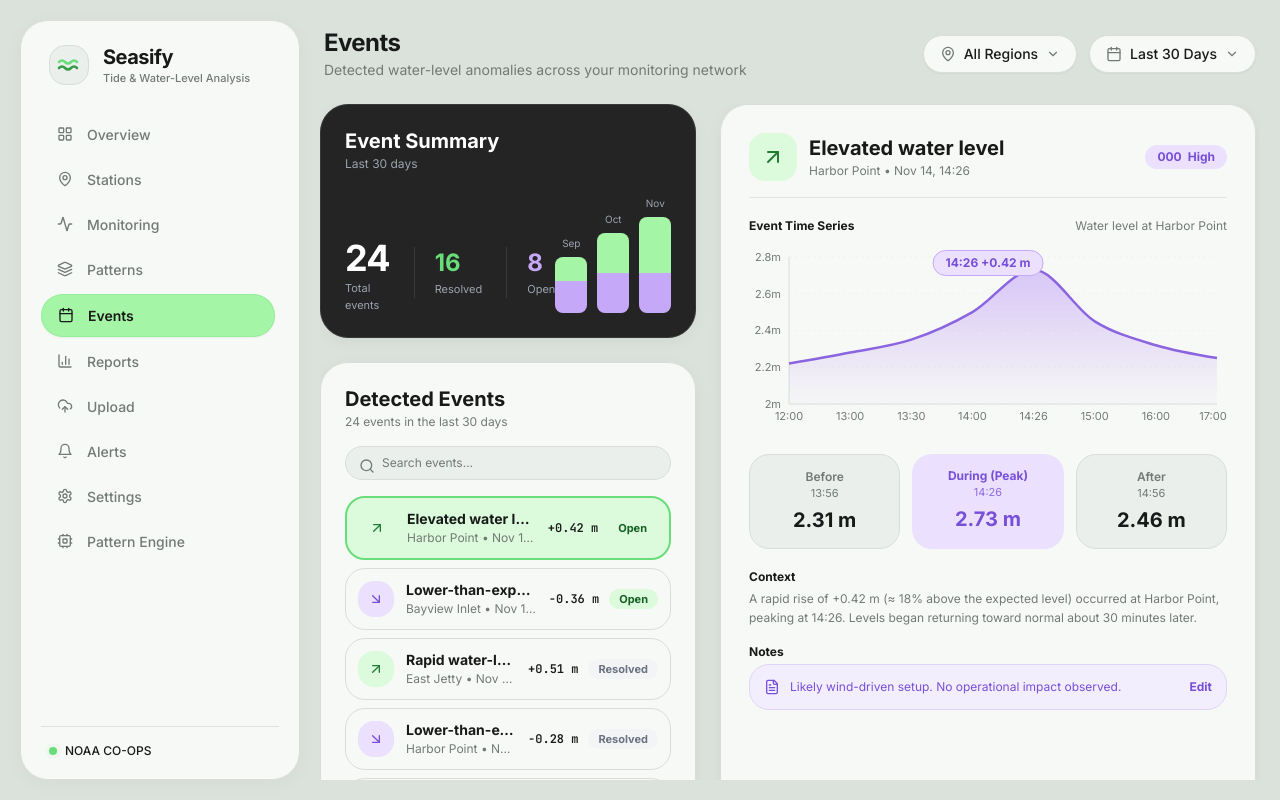
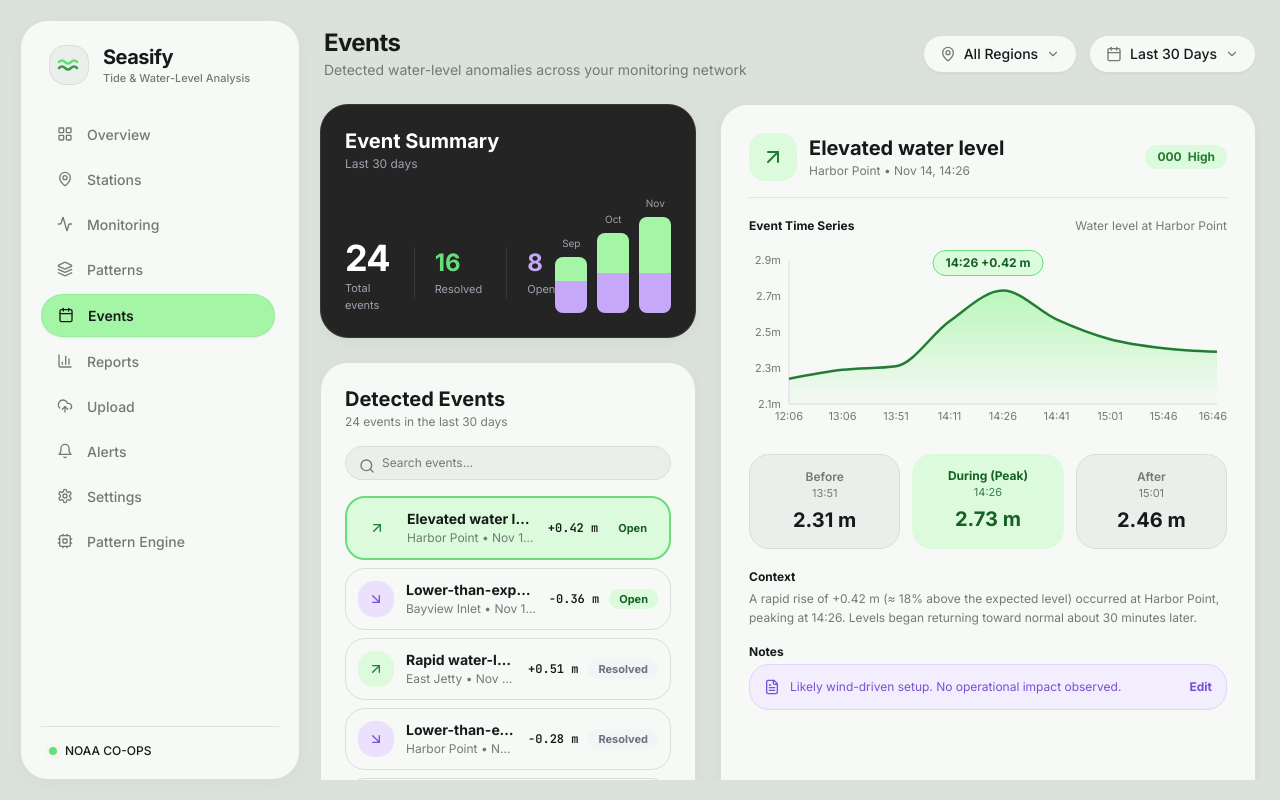
Before and after one commit to ommd3076/seasify, a React (Vite) app: page /events in a window 1280 px wide. Built offline with nearby package versions, Linux system fonts and the light colour scheme.

Commit message:
feat(events): dynamically update event hydrograph time-series and color gradients on event selection

```diff
--- a/src/screens/EventsScreen.tsx
+++ b/src/screens/EventsScreen.tsx
@@ -153,17 +153,72 @@ export const EventsScreen: React.FC = () => {
 
   const currentEvent = eventList[selectedEventIndex] || eventList[0];
 
-  // Simulated 6-hour event hydrograph
-  const eventTimeSeries = [
-    { time: '12:00', level: 2.22 },
-    { time: '13:00', level: 2.28 },
-    { time: '13:30', level: 2.35 },
-    { time: '14:00', level: 2.50 },
-    { time: '14:26', level: 2.73, isPeak: true },
-    { time: '15:00', level: 2.45 },
-    { time: '16:00', level: 2.32 },
-    { time: '17:00', level: 2.25 },
-  ];
+  const isFeet = (unitSetting as string) === 'imperial' || (unitSetting as string) === 'english' || (unitSetting as string) === 'feet';
+  const unitSuffix = isFeet ? 'ft' : 'm';
+
+  const toUnitVal = (strVal: string) => {
+    const num = parseFloat(strVal.replace(/[^0-9.-]/g, '')) || 0;
+    return isFeet ? Number((num * 3.28084).toFixed(2)) : Number(num.toFixed(2));
+  };
+
+  const formatDeltaStr = (deltaStr: string) => {
+    const num = parseFloat(deltaStr.replace(/[^0-9.-]/g, '')) || 0;
+    const sign = deltaStr.trim().startsWith('-') ? '-' : '+';
+    if (isFeet) {
+      const ft = Math.abs(num * 3.28084).toFixed(2);
+      return `${sign}${ft} ft`;
+    }
+    return `${sign}${Math.abs(num).toFixed(2)} m`;
+  };
+
+  const { chartData, yDomain, peakTime, beforeTime, afterTime } = useMemo(() => {
+    const duringVal = toUnitVal(currentEvent.during);
+    const beforeVal = toUnitVal(currentEvent.before);
+    const afterVal = toUnitVal(currentEvent.after);
+
+    const match = currentEvent.time.match(/(\d{1,2}):(\d{2})/);
+    const baseHour = match ? parseInt(match[1], 10) : 14;
+    const baseMin = match ? parseInt(match[2], 10) : 26;
+
+    const fmtTime = (totalMinutes: number) => {
+      const normalizedMins = ((totalMinutes % (24 * 60)) + (24 * 60)) % (24 * 60);
+      const h = Math.floor(normalizedMins / 60);
+      const m = normalizedMins % 60;
+      return `${h.toString().padStart(2, '0')}:${m.toString().padStart(2, '0')}`;
+    };
+
+    const peakMins = baseHour * 60 + baseMin;
+    const pTime = fmtTime(peakMins);
+    const bTime = fmtTime(peakMins - 35);
+    const aTime = fmtTime(peakMins + 35);
+
+    const data = [
+      { time: fmtTime(peakMins - 140), level: Number((beforeVal * 0.97).toFixed(2)) },
+      { time: fmtTime(peakMins - 80), level: Number((beforeVal * 0.99).toFixed(2)) },
+      { time: bTime, level: Number(beforeVal.toFixed(2)) },
+      { time: fmtTime(peakMins - 15), level: Number(((beforeVal * 0.4) + (duringVal * 0.6)).toFixed(2)) },
+      { time: pTime, level: Number(duringVal.toFixed(2)), isPeak: true },
+      { time: fmtTime(peakMins + 15), level: Number(((duringVal * 0.4) + (afterVal * 0.6)).toFixed(2)) },
+      { time: aTime, level: Number(afterVal.toFixed(2)) },
+      { time: fmtTime(peakMins + 80), level: Number((afterVal * 0.98).toFixed(2)) },
+      { time: fmtTime(peakMins + 140), level: Number((afterVal * 0.97).toFixed(2)) },
+    ];
+
+    const levels = data.map((d) => d.level);
+    const minL = Math.min(...levels);
+    const maxL = Math.max(...levels);
+    const span = Math.max(0.4, maxL - minL);
+    const yMin = Math.max(0, Number((minL - span * 0.25).toFixed(1)));
+    const yMax = Number((maxL + span * 0.25).toFixed(1));
+
+    return {
+      chartData: data,
+      yDomain: [yMin, yMax] as [number, number],
+      peakTime: pTime,
+      beforeTime: bTime,
+      afterTime: aTime,
+    };
+  }, [currentEvent, isFeet]);
 
   return (
     <div data-testid="screen-events" className="space-y-6">
@@ -308,7 +363,7 @@ export const EventsScreen: React.FC = () => {
 
                     <div className="flex items-center gap-2.5 shrink-0">
                       <span className="font-bold text-xs font-mono text-[#171A18]">
-                        {ev.delta}
+                        {formatDeltaStr(ev.delta)}
                       </span>
                       <span
                         className={`px-2.5 py-0.5 rounded-full text-[11px] font-bold ${
@@ -356,7 +411,13 @@ export const EventsScreen: React.FC = () => {
                 </div>
               </div>
 
-              <span className="px-3 py-1 rounded-full text-xs font-bold bg-[#EBE0FE] text-[#784FD8] flex items-center gap-1.5">
+              <span
+                className={`px-3 py-1 rounded-full text-xs font-bold flex items-center gap-1.5 ${
+                  currentEvent.variant === 'mint'
+                    ? 'bg-[#DCFADC] text-[#227C34]'
+                    : 'bg-[#EBE0FE] text-[#784FD8]'
+                }`}
+              >
                 <span>000</span>
                 <span>{currentEvent.severity}</span>
               </span>
@@ -375,11 +436,15 @@ export const EventsScreen: React.FC = () => {
 
               <div className="h-48 w-full relative">
                 <ResponsiveContainer width="100%" height="100%">
-                  <AreaChart data={eventTimeSeries} margin={{ top: 15, right: 10, left: -20, bottom: 0 }}>
+                  <AreaChart data={chartData} margin={{ top: 18, right: 10, left: -20, bottom: 0 }}>
                     <defs>
-                      <linearGradient id="eventLavender" x1="0" y1="0" x2="0" y2="1">
-                        <stop offset="5%" stopColor="#C5A8F8" stopOpacity={0.6} />
+                      <linearGradient id="eventLavenderGradient" x1="0" y1="0" x2="0" y2="1">
+                        <stop offset="5%" stopColor="#C5A8F8" stopOpacity={0.65} />
                         <stop offset="95%" stopColor="#C5A8F8" stopOpacity={0.05} />
+                      </linearGradient>
+                      <linearGradient id="eventMintGradient" x1="0" y1="0" x2="0" y2="1">
+                        <stop offset="5%" stopColor="#A5F5A6" stopOpacity={0.7} />
+                        <stop offset="95%" stopColor="#A5F5A6" stopOpacity={0.05} />
                       </linearGradient>
                     </defs>
                     <CartesianGrid strokeDasharray="3 3" stroke="#F0F3F1" vertical={false} />
@@ -391,13 +456,12 @@ export const EventsScreen: React.FC = () => {
                       tickLine={false}
                     />
                     <YAxis
-                      domain={[2.0, 2.8]}
-                      ticks={[2.0, 2.2, 2.4, 2.6, 2.8]}
+                      domain={yDomain}
                       stroke="#737A75"
                       tick={{ fill: '#737A75', fontSize: 11 }}
                       axisLine={{ stroke: '#D9DEDA' }}
                       tickLine={false}
-                      unit="m"
+                      unit={unitSuffix}
                     />
                     <Tooltip
                       content={({ active, payload }) => {
@@ -406,7 +470,13 @@ export const EventsScreen: React.FC = () => {
                         return (
                           <div className="bg-white border border-border rounded-xl p-2.5 shadow-panel text-xs">
                             <span className="font-bold text-primary-text">{d.time}: </span>
-                            <span className="font-mono text-[#784FD8] font-bold">{d.level} m</span>
+                            <span
+                              className={`font-mono font-bold ${
+                                currentEvent.variant === 'mint' ? 'text-[#227C34]' : 'text-[#784FD8]'
+                              }`}
+                            >
+                              {d.level} {unitSuffix}
+                            </span>
                           </div>
                         );
                       }}
@@ -414,18 +484,24 @@ export const EventsScreen: React.FC = () => {
                     <Area
                       type="monotone"
                       dataKey="level"
-                      stroke="#8B64DF"
+                      stroke={currentEvent.variant === 'mint' ? '#227C34' : '#8B64DF'}
                       strokeWidth={2.5}
                       fillOpacity={1}
-                      fill="url(#eventLavender)"
-                      isAnimationActive={false}
+                      fill={currentEvent.variant === 'mint' ? 'url(#eventMintGradient)' : 'url(#eventLavenderGradient)'}
+                      isAnimationActive={true}
                     />
                   </AreaChart>
                 </ResponsiveContainer>
 
                 {/* Peak Callout Badge */}
-                <div className="absolute top-2 left-1/2 -translate-x-1/2 px-3 py-1 rounded-full bg-[#EBE0FE] border border-[#C5A8F8] text-xs font-bold text-[#784FD8] shadow-xs">
-                  14:26 {currentEvent.delta}
+                <div
+                  className={`absolute top-2 left-1/2 -translate-x-1/2 px-3 py-1 rounded-full border text-xs font-bold shadow-xs transition-all ${
+                    currentEvent.variant === 'mint'
+                      ? 'bg-[#DCFADC] border-[#68DD79] text-[#156024]'
+                      : 'bg-[#EBE0FE] border-[#C5A8F8] text-[#784FD8]'
+                  }`}
+                >
+                  {peakTime} {formatDeltaStr(currentEvent.delta)}
                 </div>
               </div>
             </div>
@@ -437,20 +513,26 @@ export const EventsScreen: React.FC = () => {
                 <span className="text-xs font-semibold text-secondary-text block">
                   Before
                 </span>
-                <span className="text-[11px] text-secondary-text block">13:56</span>
+                <span className="text-[11px] text-secondary-text block">{beforeTime}</span>
                 <div className="text-xl font-black font-sans text-primary-text mt-1">
-                  {currentEvent.before}
+                  {isFeet ? `${toUnitVal(currentEvent.before)} ft` : currentEvent.before}
                 </div>
               </div>
 
-              {/* During Peak (Lavender card) */}
-              <div className="p-3.5 rounded-[20px] bg-[#EBE0FE] text-center shadow-xs">
-                <span className="text-xs font-bold text-[#784FD8] block">
+              {/* During Peak (Lavender / Mint card) */}
+              <div
+                className={`p-3.5 rounded-[20px] text-center shadow-xs ${
+                  currentEvent.variant === 'mint'
+                    ? 'bg-[#DCFADC] text-[#156024]'
+                    : 'bg-[#EBE0FE] text-[#784FD8]'
+                }`}
+              >
+                <span className="text-xs font-bold block">
                   During (Peak)
                 </span>
-                <span className="text-[11px] text-[#784FD8]/80 block">14:26</span>
-                <div className="text-xl font-black font-sans text-[#784FD8] mt-1">
-                  {currentEvent.during}
+                <span className="text-[11px] opacity-80 block">{peakTime}</span>
+                <div className="text-xl font-black font-sans mt-1">
+                  {isFeet ? `${toUnitVal(currentEvent.during)} ft` : currentEvent.during}
                 </div>
               </div>
 
@@ -459,9 +541,9 @@ export const EventsScreen: React.FC = () => {
                 <span className="text-xs font-semibold text-secondary-text block">
                   After
                 </span>
-                <span className="text-[11px] text-secondary-text block">14:56</span>
+                <span className="text-[11px] text-secondary-text block">{afterTime}</span>
                 <div className="text-xl font-black font-sans text-primary-text mt-1">
-                  {currentEvent.after}
+                  {isFeet ? `${toUnitVal(currentEvent.after)} ft` : currentEvent.after}
                 </div>
               </div>
             </div>
```
